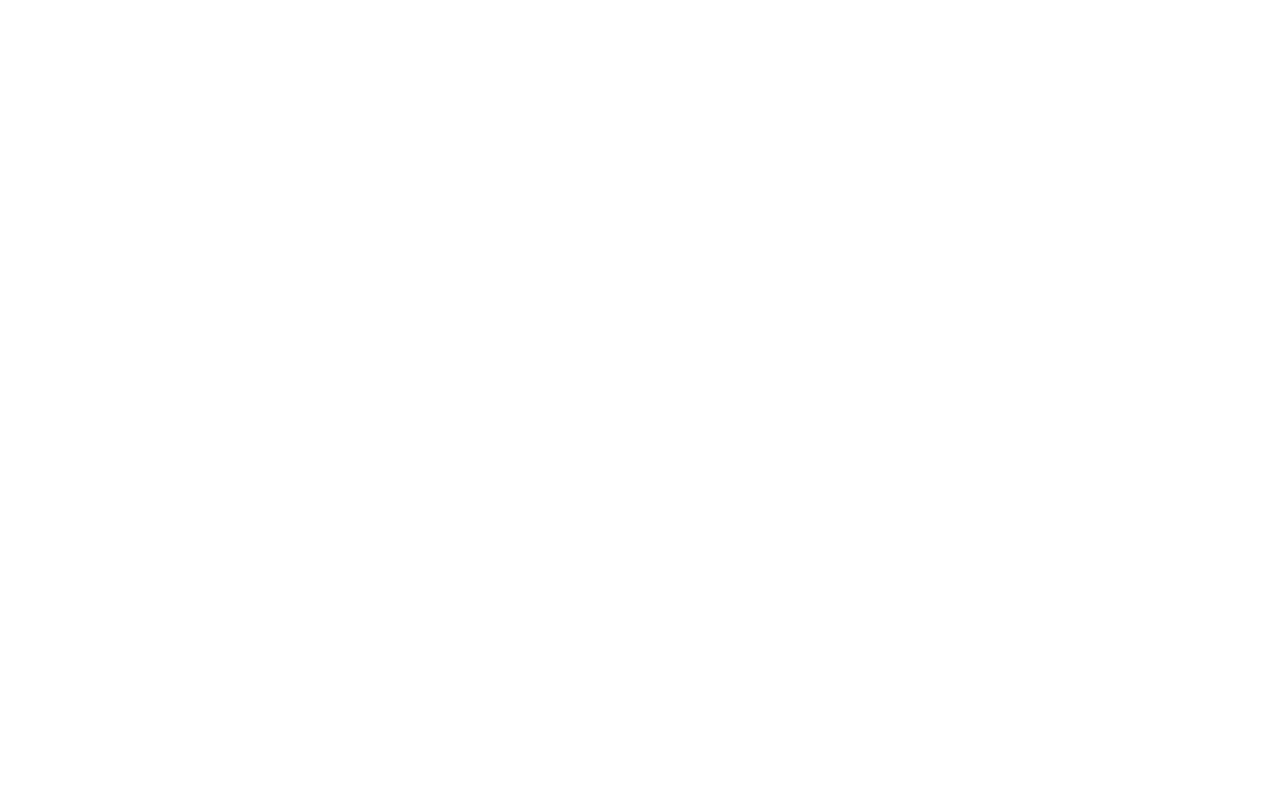
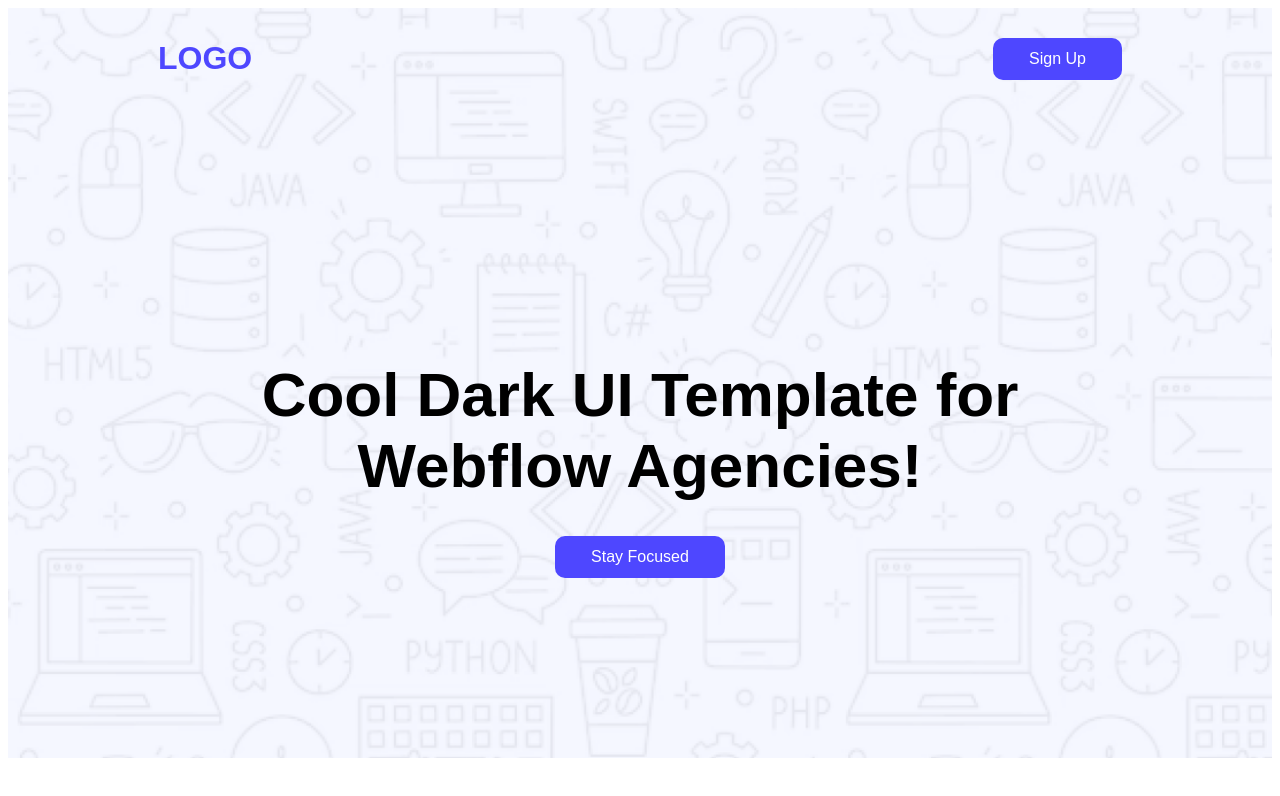
Before and after one commit to Forhad-Redoy/Assignmemt-1, a plain HTML site: page index.html in a window 1280 px wide. Drawn offline with Linux system fonts and the light colour scheme.

```diff
--- a/index.html
+++ b/index.html
@@ -3,10 +3,23 @@
 <head>
     <meta charset="UTF-8">
     <meta name="viewport" content="width=device-width, initial-scale=1.0">
+    <link rel="preconnect" href="https://fonts.googleapis.com">
+    <link rel="preconnect" href="https://fonts.gstatic.com" crossorigin>
+    <link href="https://fonts.googleapis.com/css2?family=Inter:ital,opsz,wght@0,14..32,100..900;1,14..32,100..900&family=Merriweather:ital,opsz,wght@0,18..144,300..900;1,18..144,300..900&display=swap" rel="stylesheet">
     <link rel="stylesheet" href="style.css">
-    <title>Document</title>
+    <title>Webflow</title>
 </head>
-<body>
+<body class="raleway">
+    <header>
+        <nav>
+            <h3 class="logo">LOGO</h3>
+            <button class="btn-primary">Sign Up</button>
+        </nav>
+        <section class="banner">
+            <h2 class="banner-tittle">Cool Dark UI Template for Webflow Agencies!</h2>
+            <button class="btn-primary banner-btn">Stay Focused</button>
+        </section>
+    </header>
 
 </body>
 </html>
--- a/style.css
+++ b/style.css
@@ -0,0 +1,44 @@
+.raleway{
+ font-family: "Raleway", sans-serif;
+}
+
+header{
+    background-image:url(./Assets/Hero-bg.png) ;
+    width: 100%;
+    height: 750px;
+    background-size: cover;
+    background-position: center;
+    text-align: center;
+}
+
+nav{
+    display: flex;
+    align-items: center;
+    justify-content: space-between;
+    margin: 0 150px;
+}
+
+.logo{
+    color: #4E47FF;
+    font-size: 32px;
+
+}
+.btn-primary{
+    background-color: #4E47FF;
+    color: white;
+    font-size: 16px;
+    padding: 12px 36px;
+    border: none;
+    border-radius: 10px;
+}
+.banner{
+    margin-top: 250px;
+}
+.banner-tittle{
+    font-size: 62px;
+    width: 900px;
+    margin: 0 auto;
+}
+.banner-btn{
+   margin-top: 35px;
+}
```
Also changed, not shown: Assets/Hero-bg.png (added), Assets/avatar.png (added), Assets/icon-star.png (added), Assets/wc-big.png (added), Assets/wc-mini.png (added).
